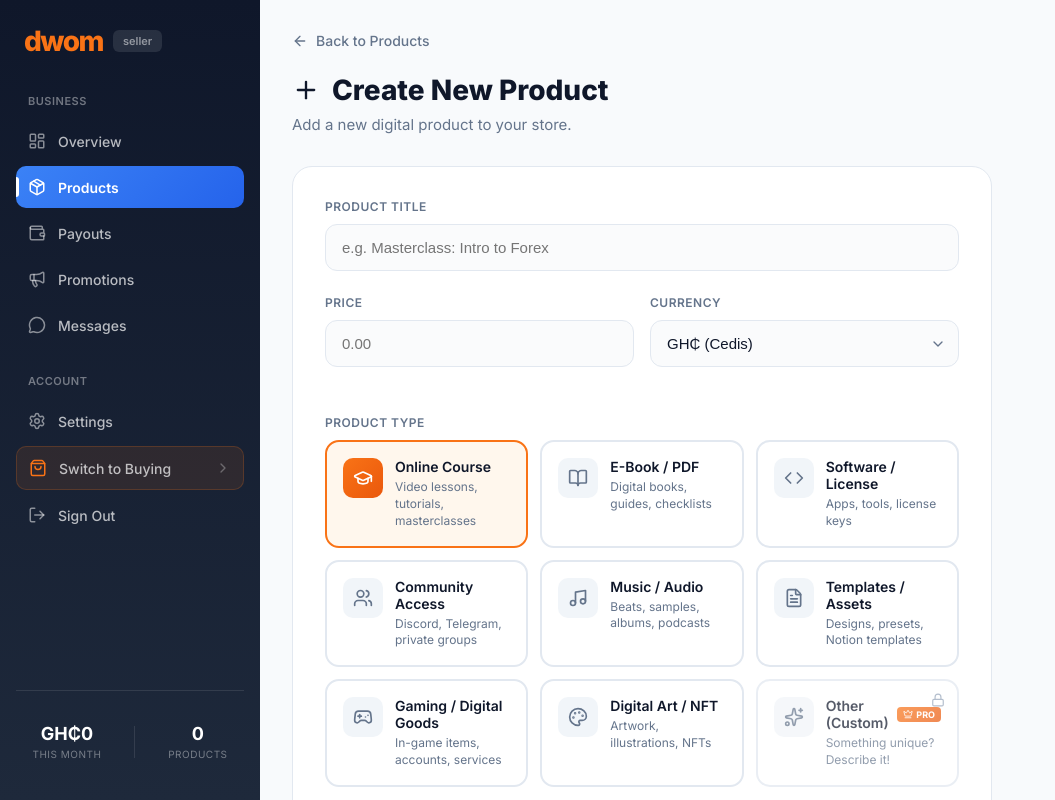
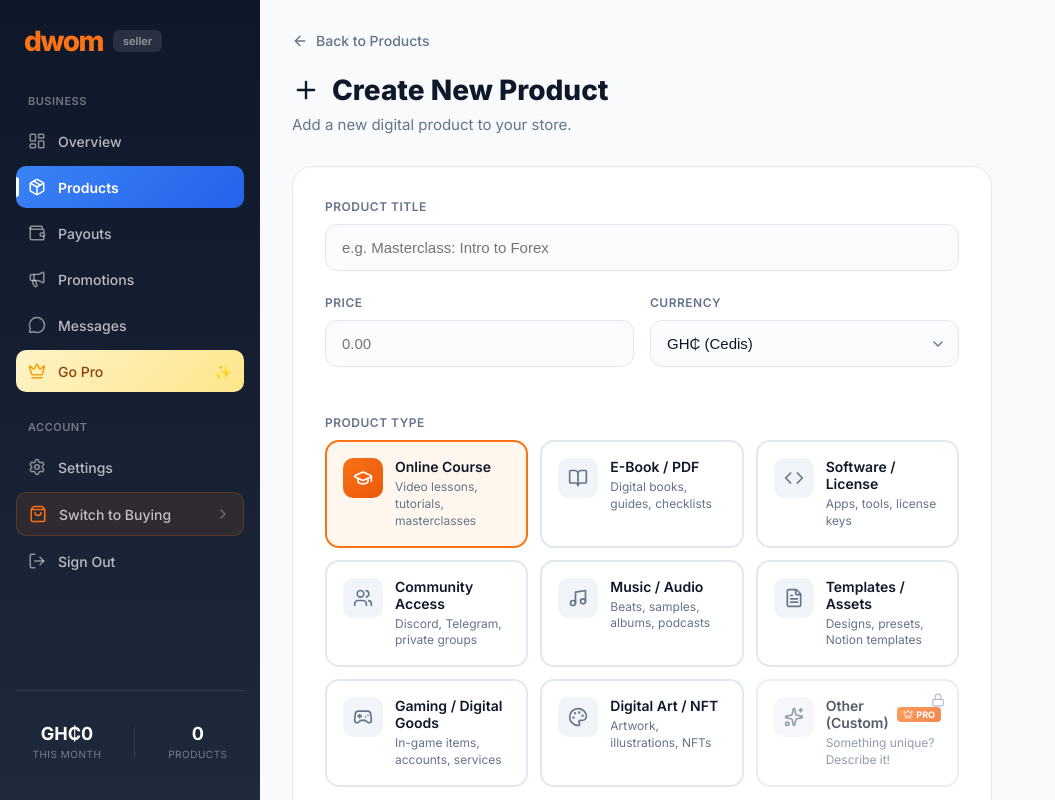
Before and after one commit to 37fury/dwom, a Next.js app: page /dashboard/seller/products/new in a window 1280 px wide. Shown: the top 800 px of the page, without its empty margins (0-1055 px from the left). Built offline with nearby package versions, Linux system fonts and the light colour scheme; no server answers.

Commit message:
Fix Pro page dimensions, add Go Pro to seller sidebar, make sidebars scrollable

```diff
--- a/app/components/SellerSidebar.module.css
+++ b/app/components/SellerSidebar.module.css
@@ -7,6 +7,8 @@
     height: 100vh;
     position: sticky;
     top: 0;
+    overflow-y: auto;
+    overflow-x: hidden;
 }
 
 /* Logo */
@@ -142,6 +144,24 @@
     color: rgba(255, 255, 255, 0.5);
 }
 
+/* Pro Link Style */
+.proLink {
+    background: linear-gradient(135deg, #fef3c7 0%, #fde68a 100%);
+    color: #92400e !important;
+}
+
+.proLink:hover {
+    background: linear-gradient(135deg, #fde68a 0%, #fcd34d 100%);
+}
+
+.proLink .navIcon {
+    color: #f59e0b !important;
+}
+
+.proBadge {
+    font-size: 14px;
+}
+
 /* Footer */
 .sidebarFooter {
     margin-top: auto;
--- a/app/components/SellerSidebar.tsx
+++ b/app/components/SellerSidebar.tsx
@@ -17,7 +17,8 @@ import {
     ShoppingBag,
     ChevronRight,
     Settings,
-    LogOut
+    LogOut,
+    Crown
 } from 'lucide-react';
 
 export default function SellerSidebar() {
@@ -50,6 +51,7 @@ export default function SellerSidebar() {
         { href: '/dashboard/seller/payouts', label: 'Payouts', icon: Wallet },
         { href: '/dashboard/seller/promotions', label: 'Promotions', icon: Megaphone },
         { href: '/dashboard/seller/messages', label: 'Messages', icon: MessageCircle },
+        { href: '/dashboard/pro', label: 'Go Pro', icon: Crown, isPro: true },
     ];
 
     return (
@@ -87,15 +89,17 @@ export default function SellerSidebar() {
                             const isActive = link.exact
                                 ? pathname === link.href
                                 : pathname.startsWith(link.href);
+                            const isPro = 'isPro' in link && link.isPro;
                             return (
                                 <Link
                                     key={link.href}
                                     href={link.href}
                                     onClick={() => setIsMobileOpen(false)}
-                                    className={`${styles.navLink} ${isActive ? styles.active : ''}`}
+                                    className={`${styles.navLink} ${isActive ? styles.active : ''} ${isPro ? styles.proLink : ''}`}
                                 >
                                     <link.icon size={18} className={styles.navIcon} />
                                     <span className={styles.navLabel}>{link.label}</span>
+                                    {isPro && <span className={styles.proBadge}>✨</span>}
                                     {isActive && <div className={styles.activeIndicator} />}
                                 </Link>
                             );
```
Also changed, not shown: app/dashboard/pro/pro.module.css (+5 -4 lines).
